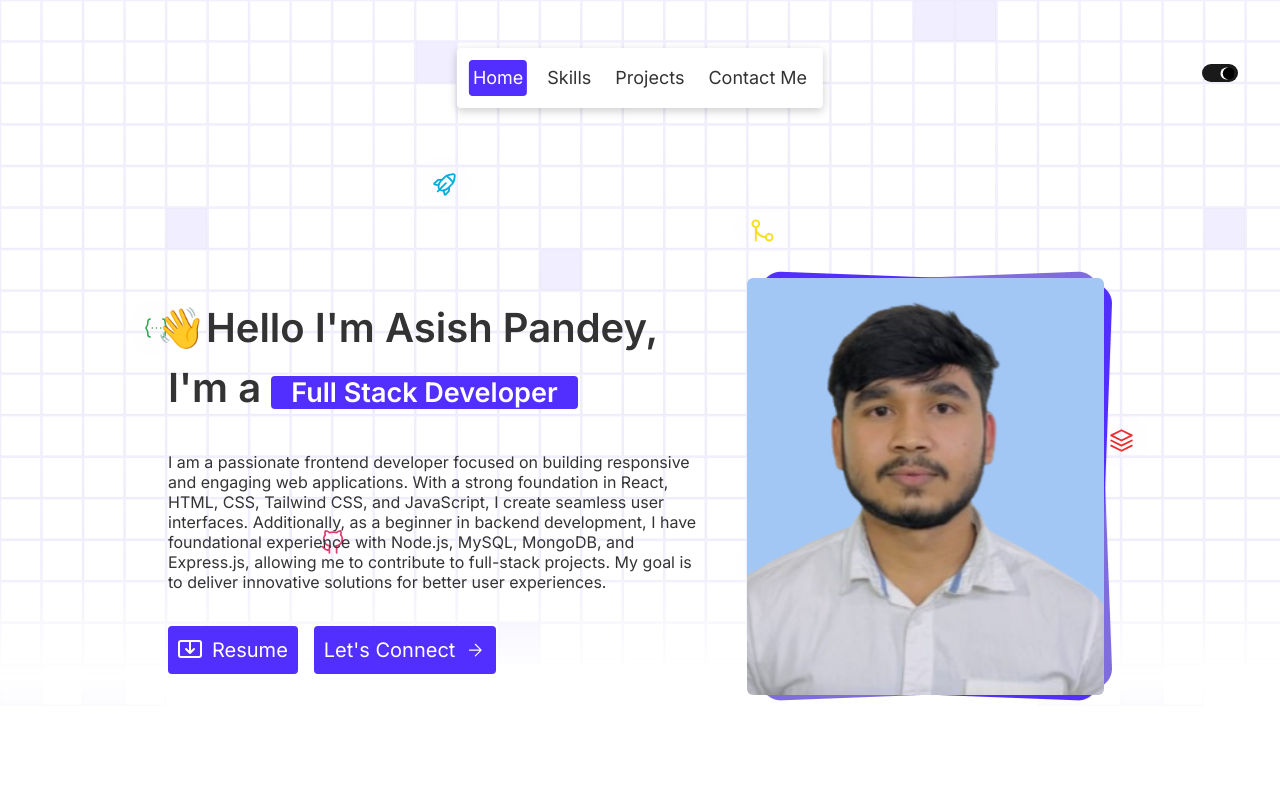
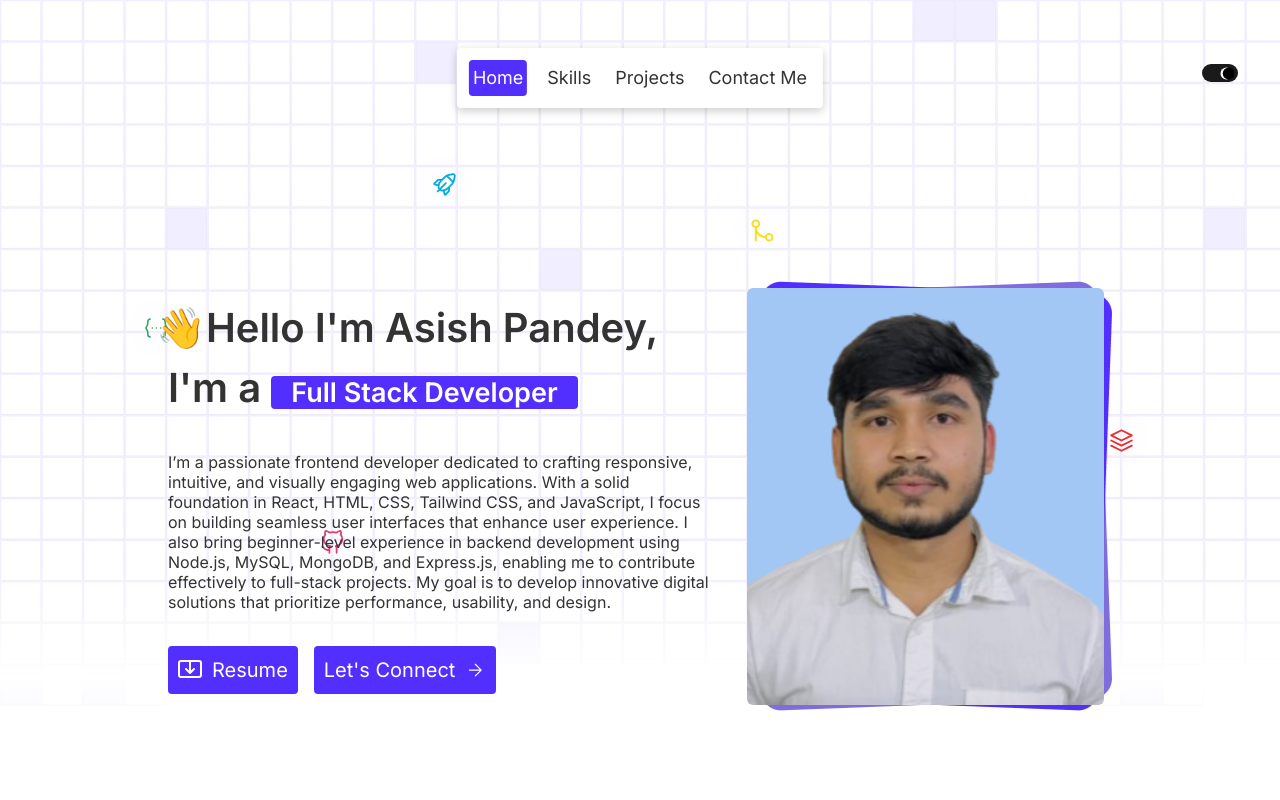
Before and after one commit to AsishPandey12/mine-portfolio, a Next.js app: page / in a window 1280 px wide. Shown: the top 800 px of the page. Built offline with nearby package versions, Linux system fonts and the light colour scheme.

Commit message:
Change description

```diff
--- a/app/components/Hero/Hero.js
+++ b/app/components/Hero/Hero.js
@@ -15,13 +15,15 @@ const Hero = () => {
         </Reveal>
         <Reveal initialX={-30} delay={0.2}>
           <p className="text-center text-sm mx-6 md:text-[16px] md:text-start md:mx-0">
-            I am a passionate frontend developer focused on building responsive
-            and engaging web applications. With a strong foundation in React,
-            HTML, CSS, Tailwind CSS, and JavaScript, I create seamless user
-            interfaces. Additionally, as a beginner in backend development, I
-            have foundational experience with Node.js, MySQL, MongoDB, and
-            Express.js, allowing me to contribute to full-stack projects. My
-            goal is to deliver innovative solutions for better user experiences.
+            I’m a passionate frontend developer dedicated to crafting
+            responsive, intuitive, and visually engaging web applications. With
+            a solid foundation in React, HTML, CSS, Tailwind CSS, and
+            JavaScript, I focus on building seamless user interfaces that
+            enhance user experience. I also bring beginner-level experience in
+            backend development using Node.js, MySQL, MongoDB, and Express.js,
+            enabling me to contribute effectively to full-stack projects. My
+            goal is to develop innovative digital solutions that prioritize
+            performance, usability, and design.
           </p>
         </Reveal>
         <Reveal initialX={-40} delay={0.4}>
```
